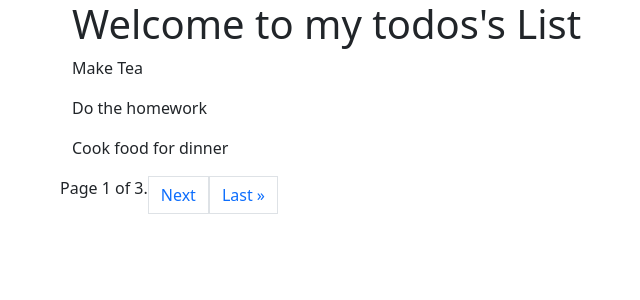
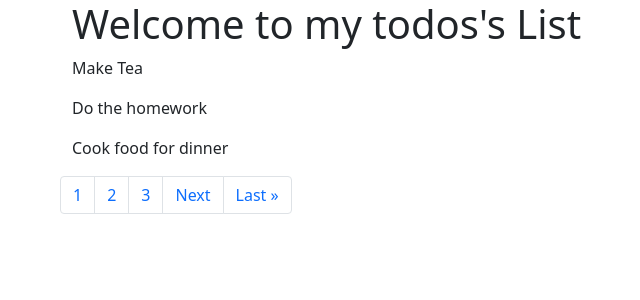
Before and after one commit to Gauravkulshrestha/django_paginator_app, a Django app: page / in a window 1280 px wide. Shown: the top 300 px of the page, without its empty margins (10-650 px from the left). Run offline with Django 4.2, Linux system fonts and the light colour scheme; data comes from the database, SQL or seed files in the repository.

Commit message:
updated the paginator app

```diff
--- a/project/base/views.py
+++ b/project/base/views.py
@@ -8,5 +8,7 @@ def index(request):
     paginator = Paginator(alltodo,3,1) #Set per items page
     page = request.GET.get('page') #request every page
     todos = paginator.get_page(page) #get page
-    context = {'todos':todos, 'alltodo':alltodo}
+    nums = "p" * todos.paginator.num_pages #Numbering
+
+    context = {'todos':todos, 'alltodo':alltodo,'nums':nums}
     return render(request, 'index.html', context)
--- a/project/templates/index.html
+++ b/project/templates/index.html
@@ -26,22 +26,33 @@
     <span class="Page navigation example step-links">
         <ul class="pagination">
         {% if todos.has_previous %}
-            <a class="page-link" href="?page=1">&laquo; First</a>
+        <li class="page-item">
+            <a class="page-link" href="?page=1">&laquo; First</a></li>
+        <li class="page-item">
             <a class="page-link" href="?page={{ todos.previous_page_number }}">Previous</a>
-        {% endif %}
+        </li>
+            {% endif %}
 
-        <span class="current">
-            Page {{ todos.number }} of {{ todos.paginator.num_pages }}.
-        </span>
+          {% for i in nums %}
+          <li class="page-item" aria-current="page">
+                <a class="page-link" href="?page={{forloop.counter}}">
+                  {{forloop.counter}}
+                  {% comment %} Page {{ todos.number }} of {{ todos.paginator.num_pages }}. {% endcomment %}
+                </a>
+            </li>
+            {% endfor %}
 
         {% if todos.has_next %}
-            <a class="page-link" href="?page={{ todos.next_page_number }}">Next</a>
-            <a class="page-link" href="?page={{ todos.paginator.num_pages }}">Last &raquo;</a>
+        <li class="page-item">
+        <a class="page-link" href="?page={{ todos.next_page_number }}">Next</a>
+        </li>
+        <li class="page-item">
+        <a class="page-link" href="?page={{ todos.paginator.num_pages }}">Last &raquo;</a>
+        </li>
         {% endif %}
-    </ul>
+        </ul>
     </span>
 </div>
-
     <!-- Optional JavaScript; choose one of the two! -->
 
     <!-- Option 1: Bootstrap Bundle with Popper -->
```
